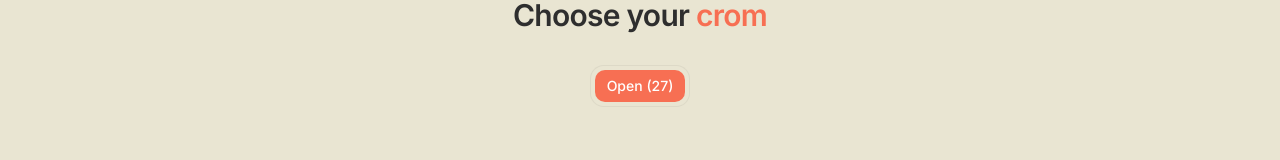
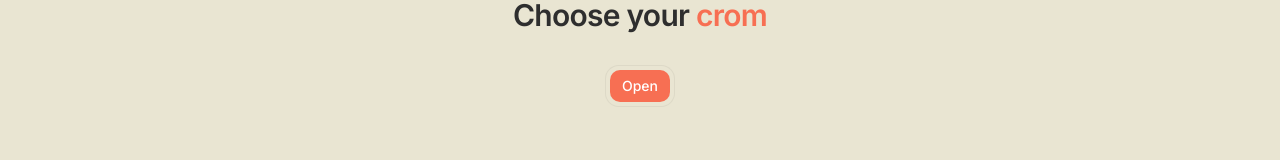
Before and after one commit to fiqriPram/crom, a Next.js app: page / in a window 1280 px wide. Shown: the part 476-636 px from the top of the page. Built offline with nearby package versions, Linux system fonts and the light colour scheme.

Commit message:
feat: simplify open button label

```diff
--- a/components/crom-grid.tsx
+++ b/components/crom-grid.tsx
@@ -57,7 +57,7 @@ export function CromGrid({ filter, onFilterChange }: CromGridProps) {
                 : "text-muted-foreground hover:text-foreground"
             }`}
           >
-            {`Open (${counts.all})`}
+            Open
           </button>
           {showFilters &&
             filters.map((f) => (
```
